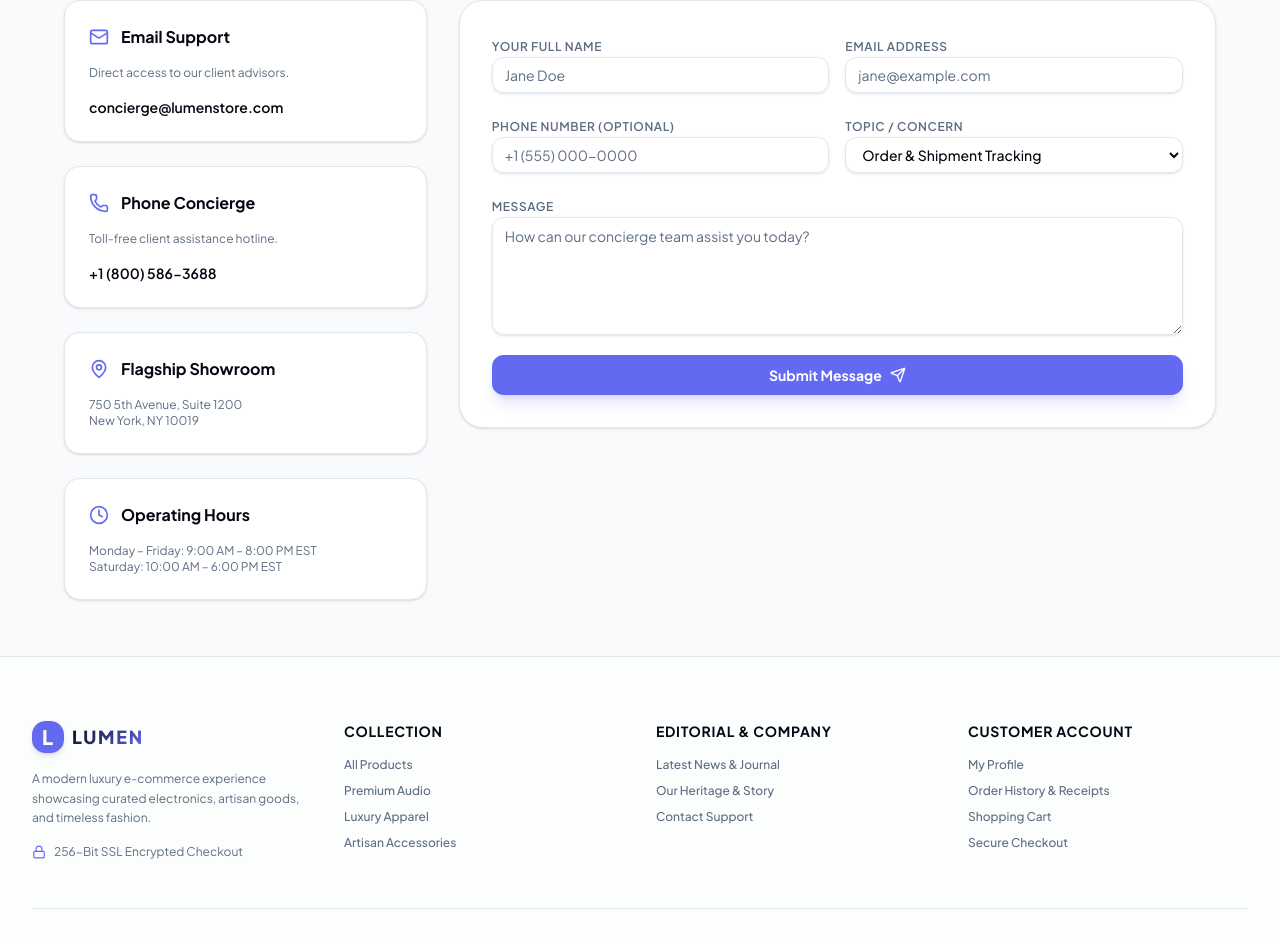
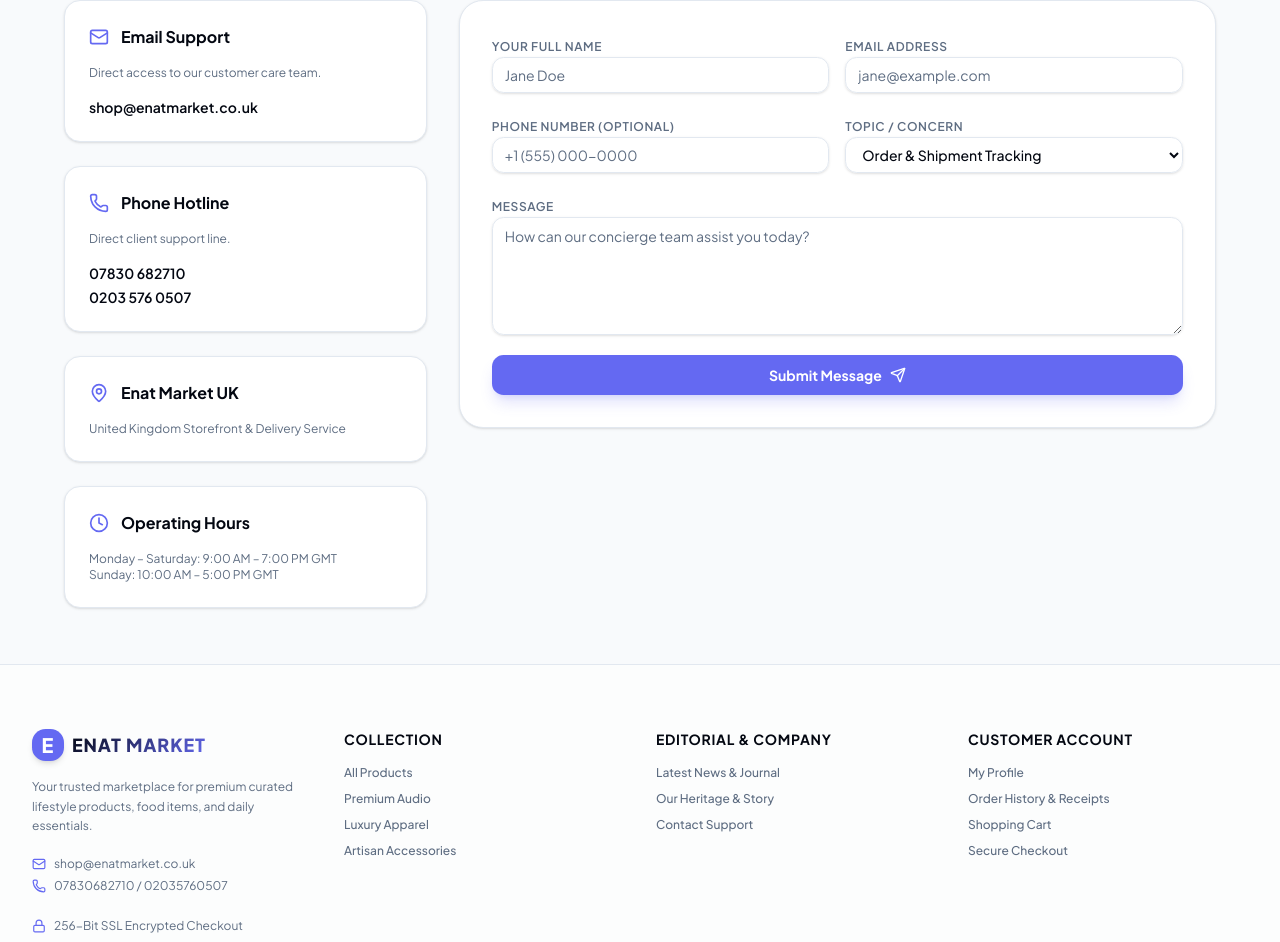
Before and after one commit to kennataddese6/ecs, a Next.js app: page /contact in a window 1280 px wide. Shown: the part 306-1248 px from the top of the page. Built offline with nearby package versions, Linux system fonts and the light colour scheme; no server answers.

Commit message:
feat: rebrand storefront to Enat Market and update contact details

```diff
--- a/app/(storefront)/contact/page.tsx
+++ b/app/(storefront)/contact/page.tsx
@@ -4,18 +4,18 @@
 import { Metadata } from "next";
 
 export const metadata: Metadata = {
-  title: "Contact Us | LUMEN Concierge Service",
-  description: "Get in touch with LUMEN's dedicated concierge team for product support, order tracking, and general inquiries.",
+  title: "Contact Us | Enat Market Support",
+  description: "Get in touch with Enat Market's customer service team for product support, order tracking, and general inquiries.",
 };
 
 export default function ContactPage() {
   return (
     <div className="space-y-12 py-6 max-w-6xl mx-auto">
       <div className="text-center space-y-3 max-w-2xl mx-auto">
-        <Badge variant="secondary" className="mb-1">24/7 Dedicated Support</Badge>
-        <h1 className="text-4xl sm:text-5xl font-black tracking-tight">Contact Concierge</h1>
+        <Badge variant="secondary" className="mb-1">Dedicated Customer Support</Badge>
+        <h1 className="text-4xl sm:text-5xl font-black tracking-tight">Contact Enat Market</h1>
         <p className="text-muted-foreground text-sm sm:text-base">
-          Have a question about our products, an existing order, or bespoke inquiries? Our team is at your service.
+          Have a question about our products, an existing order, or special inquiries? Our team is happy to assist you.
         </p>
       </div>
 
@@ -26,25 +26,30 @@
               <Mail className="h-5 w-5" />
               <h3 className="font-bold text-base text-foreground">Email Support</h3>
             </div>
-            <p className="text-xs text-muted-foreground">Direct access to our client advisors.</p>
-            <p className="font-semibold text-sm">concierge@lumenstore.com</p>
+            <p className="text-xs text-muted-foreground">Direct access to our customer care team.</p>
+            <a href="mailto:shop@enatmarket.co.uk" className="font-semibold text-sm hover:text-primary transition-colors block">
+              shop@enatmarket.co.uk
+            </a>
           </div>
 
           <div className="bg-card border border-border p-6 rounded-2xl space-y-4 shadow-sm">
             <div className="flex items-center space-x-3 text-primary">
               <Phone className="h-5 w-5" />
-              <h3 className="font-bold text-base text-foreground">Phone Concierge</h3>
+              <h3 className="font-bold text-base text-foreground">Phone Hotline</h3>
             </div>
-            <p className="text-xs text-muted-foreground">Toll-free client assistance hotline.</p>
-            <p className="font-semibold text-sm">+1 (800) 586-3688</p>
+            <p className="text-xs text-muted-foreground">Direct client support line.</p>
+            <div className="font-semibold text-sm space-y-1">
+              <a href="tel:07830682710" className="hover:text-primary transition-colors block">07830 682710</a>
+              <a href="tel:02035760507" className="hover:text-primary transition-colors block">0203 576 0507</a>
+            </div>
           </div>
 
           <div className="bg-card border border-border p-6 rounded-2xl space-y-4 shadow-sm">
             <div className="flex items-center space-x-3 text-primary">
               <MapPin className="h-5 w-5" />
-              <h3 className="font-bold text-base text-foreground">Flagship Showroom</h3>
+              <h3 className="font-bold text-base text-foreground">Enat Market UK</h3>
             </div>
-            <p className="text-xs text-muted-foreground">750 5th Avenue, Suite 1200<br />New York, NY 10019</p>
+            <p className="text-xs text-muted-foreground">United Kingdom Storefront & Delivery Service</p>
           </div>
 
           <div className="bg-card border border-border p-6 rounded-2xl space-y-4 shadow-sm">
@@ -52,7 +57,7 @@
               <Clock className="h-5 w-5" />
               <h3 className="font-bold text-base text-foreground">Operating Hours</h3>
             </div>
-            <p className="text-xs text-muted-foreground">Monday – Friday: 9:00 AM – 8:00 PM EST<br />Saturday: 10:00 AM – 6:00 PM EST</p>
+            <p className="text-xs text-muted-foreground">Monday – Saturday: 9:00 AM – 7:00 PM GMT<br />Sunday: 10:00 AM – 5:00 PM GMT</p>
           </div>
         </div>
 
--- a/app/(storefront)/page.tsx
+++ b/app/(storefront)/page.tsx
@@ -47,16 +47,16 @@
           <div className="space-y-6">
             <div className="inline-flex items-center space-x-2 px-3.5 py-1.5 rounded-full bg-primary/10 border border-primary/20 text-primary text-xs font-bold tracking-widest uppercase">
               <Sparkles className="h-3.5 w-3.5" />
-              <span>Autumn/Winter 2026 Collection</span>
+              <span>Enat Market Collection</span>
             </div>
 
             <h1 className="text-4xl sm:text-6xl font-black tracking-tight leading-tight">
-              Engineering Perfection. <br />
-              <span className="gradient-text">Timeless Modern Luxury.</span>
+              Quality Essentials. <br />
+              <span className="gradient-text">Delivered to Your Door.</span>
             </h1>
 
             <p className="text-muted-foreground text-base sm:text-xl font-normal leading-relaxed max-w-xl">
-              Experience next-generation acoustics, precision horology, and artisan leathercraft designed for discerning tastes.
+              Discover curated electronics, fashion apparel, lifestyle products, and authentic goods at Enat Market.
             </p>
 
             <div className="pt-4 flex flex-wrap gap-4 items-center">
@@ -78,12 +78,12 @@
                 <span>Authentic Guarantee</span>
               </div>
               <div>
-                <span className="block text-lg font-bold text-foreground">Express</span>
-                <span>Worldwide Delivery</span>
+                <span className="block text-lg font-bold text-foreground">Fast UK</span>
+                <span>Delivery Service</span>
               </div>
               <div>
-                <span className="block text-lg font-bold text-foreground">2-Year</span>
-                <span>Comprehensive Warranty</span>
+                <span className="block text-lg font-bold text-foreground">Customer Care</span>
+                <span>Dedicated Support</span>
               </div>
             </div>
           </div>
@@ -91,14 +91,14 @@
           <div className="relative aspect-square sm:aspect-[4/3] lg:aspect-square rounded-2xl overflow-hidden shadow-2xl border border-border bg-muted group">
             <Image
               src="https://images.unsplash.com/photo-1505740420928-5e560c06d30e?q=80&w=1200&auto=format&fit=crop"
-              alt="LUMEN Luxury Headphones Showcase"
+              alt="Enat Market Featured Selection"
               fill
               className="object-cover group-hover:scale-105 transition-transform duration-700"
               priority
             />
             <div className="absolute inset-0 bg-gradient-to-t from-black/80 via-black/20 to-transparent flex flex-col justify-end p-8 text-white">
               <Badge className="w-fit mb-2 bg-white/20 backdrop-blur-md text-white border-none">
-                Editor&apos;s Pick
+                Featured Spotlight
               </Badge>
               <h3 className="text-2xl font-bold">LUMEN Studio Master Wireless</h3>
               <p className="text-xs text-white/80 mt-1">Acoustic clarity redefined with active noise cancellation.</p>
@@ -137,7 +137,7 @@
       {/* 4. CATEGORIES SHOWCASE */}
       <section className="space-y-8">
         <div className="border-b border-border pb-4">
-          <Badge variant="secondary" className="mb-2">Taxonomy</Badge>
+          <Badge variant="secondary" className="mb-2 font-bold uppercase tracking-wider">Taxonomy</Badge>
           <h2 className="text-3xl font-extrabold tracking-tight">Shop by Category</h2>
         </div>
 
@@ -180,7 +180,7 @@
         <div className="relative aspect-square sm:aspect-video lg:aspect-square rounded-2xl overflow-hidden border border-border bg-muted">
           <Image
             src="https://images.unsplash.com/photo-1523381210434-271e8be1f52b?q=80&w=1200&auto=format&fit=crop"
-            alt="Artisan Quality Craftsmanship"
+            alt="Enat Market Quality Assurance"
             fill
             className="object-cover"
           />
@@ -189,10 +189,10 @@
         <div className="space-y-6">
           <Badge className="bg-primary text-primary-foreground">Brand Philosophy</Badge>
           <h2 className="text-3xl sm:text-5xl font-extrabold tracking-tight leading-tight">
-            Crafted for Longevity, Designed for Modern Living.
+            Curated for Quality, Delivered for Convenience.
           </h2>
           <p className="text-muted-foreground text-base leading-relaxed">
-            Every piece in the LUMEN collection represents a harmonious union of premium raw materials, meticulous engineering, and ethical craftsmanship. We reject disposable trends in favor of timeless utility.
+            Every product at Enat Market is selected to offer authentic value, premium quality, and dependable service for your household.
           </p>
           <div className="pt-2">
             <Button size="lg" variant="outline" asChild>
@@ -222,32 +222,32 @@
           <div className="h-10 w-10 rounded-xl bg-primary/10 text-primary flex items-center justify-center font-bold">
             <Truck className="h-5 w-5" />
           </div>
-          <h4 className="font-bold text-base">Free Global Express</h4>
-          <p className="text-xs text-muted-foreground">Complimentary express courier shipping on all orders above $100.</p>
+          <h4 className="font-bold text-base">Reliable Delivery</h4>
+          <p className="text-xs text-muted-foreground">Fast UK courier shipping on all orders.</p>
         </div>
 
         <div className="bg-card border border-border p-6 rounded-2xl space-y-3 shadow-sm hover:border-primary/50 transition-colors">
           <div className="h-10 w-10 rounded-xl bg-primary/10 text-primary flex items-center justify-center font-bold">
             <ShieldCheck className="h-5 w-5" />
           </div>
-          <h4 className="font-bold text-base">Sustainable Luxury</h4>
-          <p className="text-xs text-muted-foreground">Ethically sourced materials packaged in 100% recyclable containers.</p>
+          <h4 className="font-bold text-base">Guaranteed Quality</h4>
+          <p className="text-xs text-muted-foreground">Vetted products from authentic suppliers.</p>
         </div>
 
         <div className="bg-card border border-border p-6 rounded-2xl space-y-3 shadow-sm hover:border-primary/50 transition-colors">
           <div className="h-10 w-10 rounded-xl bg-primary/10 text-primary flex items-center justify-center font-bold">
             <Headphones className="h-5 w-5" />
           </div>
-          <h4 className="font-bold text-base">24/7 Dedicated Concierge</h4>
-          <p className="text-xs text-muted-foreground">Our expert support team is available around the clock to assist you.</p>
+          <h4 className="font-bold text-base">Dedicated Customer Service</h4>
+          <p className="text-xs text-muted-foreground">Reach us directly at shop@enatmarket.co.uk or 07830682710.</p>
         </div>
 
         <div className="bg-card border border-border p-6 rounded-2xl space-y-3 shadow-sm hover:border-primary/50 transition-colors">
           <div className="h-10 w-10 rounded-xl bg-primary/10 text-primary flex items-center justify-center font-bold">
             <RotateCcw className="h-5 w-5" />
           </div>
-          <h4 className="font-bold text-base">30-Day Hassle-Free Returns</h4>
-          <p className="text-xs text-muted-foreground">Return or exchange any item within 30 days with prepaid return labels.</p>
+          <h4 className="font-bold text-base">Easy Returns Support</h4>
+          <p className="text-xs text-muted-foreground">Simple return process for eligible items.</p>
         </div>
       </section>
 
@@ -256,7 +256,7 @@
         <section className="space-y-8">
           <div className="flex items-center justify-between border-b border-border pb-4">
             <div>
-              <Badge variant="secondary" className="mb-2">Editorial Journal</Badge>
+              <Badge variant="secondary" className="mb-2 font-bold uppercase tracking-wider">Editorial Journal</Badge>
               <h2 className="text-3xl font-extrabold tracking-tight">Latest Stories & Insights</h2>
             </div>
             <Button variant="ghost" className="font-semibold" asChild>
@@ -274,10 +274,10 @@
       {/* 9. NEWSLETTER / CONTACT CTA */}
       <section className="relative overflow-hidden rounded-3xl bg-gradient-to-br from-primary/10 via-card to-card border border-primary/20 p-8 sm:p-16 text-center space-y-6 shadow-xl">
         <div className="max-w-2xl mx-auto space-y-3">
-          <Badge className="bg-primary text-primary-foreground">Exclusive Access</Badge>
-          <h2 className="text-3xl sm:text-4xl font-extrabold tracking-tight">Join the LUMEN Inner Circle</h2>
+          <Badge className="bg-primary text-primary-foreground">Exclusive Updates</Badge>
+          <h2 className="text-3xl sm:text-4xl font-extrabold tracking-tight">Subscribe to Enat Market</h2>
           <p className="text-muted-foreground text-sm sm:text-base">
-            Subscribe to receive private sale invitations, limited edition drop notifications, and weekly editorial stories.
+            Subscribe to receive product announcements, special offers, and store updates.
           </p>
         </div>
         <NewsletterForm />
--- a/app/layout.tsx
+++ b/app/layout.tsx
@@ -9,31 +9,31 @@
   weight: ["300", "400", "500", "600", "700", "800"],
 });
 
-const baseUrl = process.env.NEXT_PUBLIC_APP_URL || "https://lumen-store.vercel.app";
+const baseUrl = process.env.NEXT_PUBLIC_APP_URL || "http://localhost:3000";
 
 export const metadata: Metadata = {
   metadataBase: new URL(baseUrl),
   title: {
-    default: "LUMEN | Modern Premium E-Commerce",
-    template: "%s | LUMEN Store",
+    default: "Enat Market | Quality Products & Daily Essentials",
+    template: "%s | Enat Market",
   },
-  description: "Curated collection of luxury lifestyle goods, precision electronics, and timeless essentials.",
-  keywords: ["ecommerce", "luxury goods", "modern design", "curated storefront", "premium acoustics"],
-  authors: [{ name: "LUMEN Design Studio" }],
-  creator: "LUMEN",
+  description: "Your trusted marketplace for premium curated lifestyle products, food items, and daily essentials.",
+  keywords: ["ecommerce", "enat market", "online shopping", "quality essentials", "curated marketplace"],
+  authors: [{ name: "Enat Market Team" }],
+  creator: "Enat Market",
   openGraph: {
     type: "website",
     locale: "en_US",
     url: baseUrl,
-    siteName: "LUMEN Store",
-    title: "LUMEN | Modern Premium E-Commerce",
-    description: "Curated collection of luxury lifestyle goods, precision electronics, and timeless essentials.",
+    siteName: "Enat Market",
+    title: "Enat Market | Quality Products & Daily Essentials",
+    description: "Your trusted marketplace for premium curated lifestyle products, food items, and daily essentials.",
   },
   twitter: {
     card: "summary_large_image",
-    title: "LUMEN | Modern Premium E-Commerce",
-    description: "Curated collection of luxury lifestyle goods, precision electronics, and timeless essentials.",
-    creator: "@lumenstore",
+    title: "Enat Market | Quality Products & Daily Essentials",
+    description: "Your trusted marketplace for premium curated lifestyle products, food items, and daily essentials.",
+    creator: "@enatmarket",
   },
   robots: {
     index: true,
--- a/app/sitemap.ts
+++ b/app/sitemap.ts
@@ -2,7 +2,7 @@
 import { createClient } from "@/lib/supabase/server";
 
 export default async function sitemap(): Promise<MetadataRoute.Sitemap> {
-  const baseUrl = process.env.NEXT_PUBLIC_APP_URL || "https://lumen-store.vercel.app";
+  const baseUrl = process.env.NEXT_PUBLIC_APP_URL || "http://localhost:3000";
   const supabase = await createClient();
 
   const [{ data: products }, { data: news }, { data: categories }] = await Promise.all([
--- a/components/layout/footer.tsx
+++ b/components/layout/footer.tsx
@@ -1,5 +1,5 @@
 import Link from "next/link";
-import { Lock } from "lucide-react";
+import { Lock, Mail, Phone } from "lucide-react";
 
 export function Footer() {
   return (
@@ -9,14 +9,28 @@
           <div className="space-y-4">
             <Link href="/" className="flex items-center space-x-2 font-black text-xl tracking-wider">
               <div className="h-8 w-8 rounded-lg bg-primary flex items-center justify-center text-primary-foreground font-black shadow-md">
-                L
+                E
               </div>
-              <span className="gradient-text font-black tracking-widest text-lg">LUMEN</span>
+              <span className="gradient-text font-black tracking-wider text-lg">ENAT MARKET</span>
             </Link>
             <p className="text-xs text-muted-foreground leading-relaxed max-w-xs">
-              A modern luxury e-commerce experience showcasing curated electronics, artisan goods, and timeless fashion.
+              Your trusted marketplace for premium curated lifestyle products, food items, and daily essentials.
             </p>
-            <div className="flex items-center space-x-2 text-xs text-muted-foreground">
+            <div className="space-y-1.5 pt-1 text-xs text-muted-foreground">
+              <div className="flex items-center space-x-2">
+                <Mail className="h-3.5 w-3.5 text-primary" />
+                <a href="mailto:shop@enatmarket.co.uk" className="hover:text-primary transition-colors">
+                  shop@enatmarket.co.uk
+                </a>
+              </div>
+              <div className="flex items-center space-x-2">
+                <Phone className="h-3.5 w-3.5 text-primary" />
+                <a href="tel:07830682710" className="hover:text-primary transition-colors">
+                  07830682710 / 02035760507
+                </a>
+              </div>
+            </div>
+            <div className="flex items-center space-x-2 text-xs text-muted-foreground pt-2">
               <Lock className="h-3.5 w-3.5 text-primary" />
               <span>256-Bit SSL Encrypted Checkout</span>
             </div>
@@ -53,7 +67,7 @@
         </div>
 
         <div className="border-t border-border pt-8 flex flex-col sm:flex-row items-center justify-between gap-4 text-xs text-muted-foreground">
-          <p>&copy; {new Date().getFullYear()} LUMEN Luxury Commerce Inc. All rights reserved.</p>
+          <p>&copy; {new Date().getFullYear()} Enat Market. All rights reserved.</p>
           <div className="flex space-x-6">
             <Link href="/about" className="hover:text-foreground transition-colors">Privacy Policy</Link>
             <Link href="/about" className="hover:text-foreground transition-colors">Terms of Service</Link>
--- a/components/layout/navbar.tsx
+++ b/components/layout/navbar.tsx
@@ -21,9 +21,9 @@
         <div className="flex items-center space-x-8">
           <Link href="/" className="flex items-center space-x-2 font-extrabold text-xl tracking-tight group">
             <div className="h-8 w-8 rounded-lg bg-primary flex items-center justify-center text-primary-foreground font-black shadow-md group-hover:scale-105 transition-transform">
-              L
+              E
             </div>
-            <span className="gradient-text font-black tracking-widest text-lg">LUMEN</span>
+            <span className="gradient-text font-black tracking-wider text-lg">ENAT MARKET</span>
           </Link>
 
           {/* Desktop Links */}
```
Also changed, not shown: app/(storefront)/about/page.tsx (+19 -19 lines).
